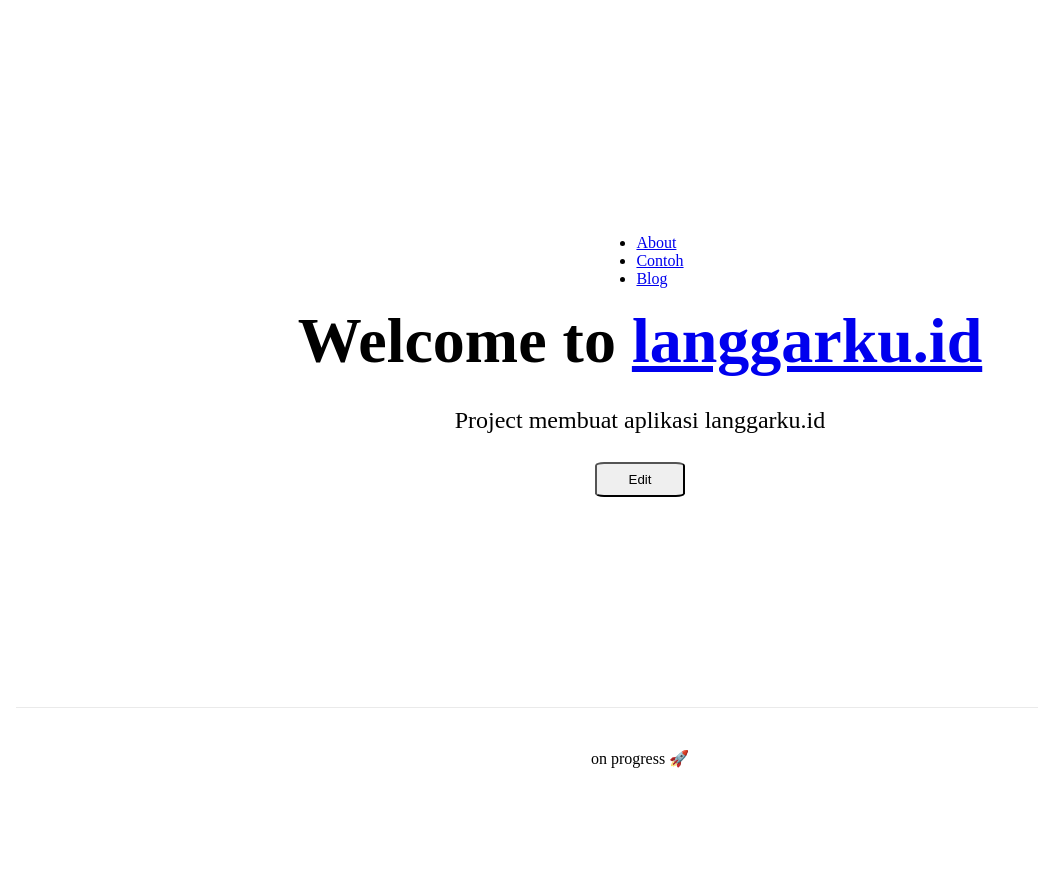
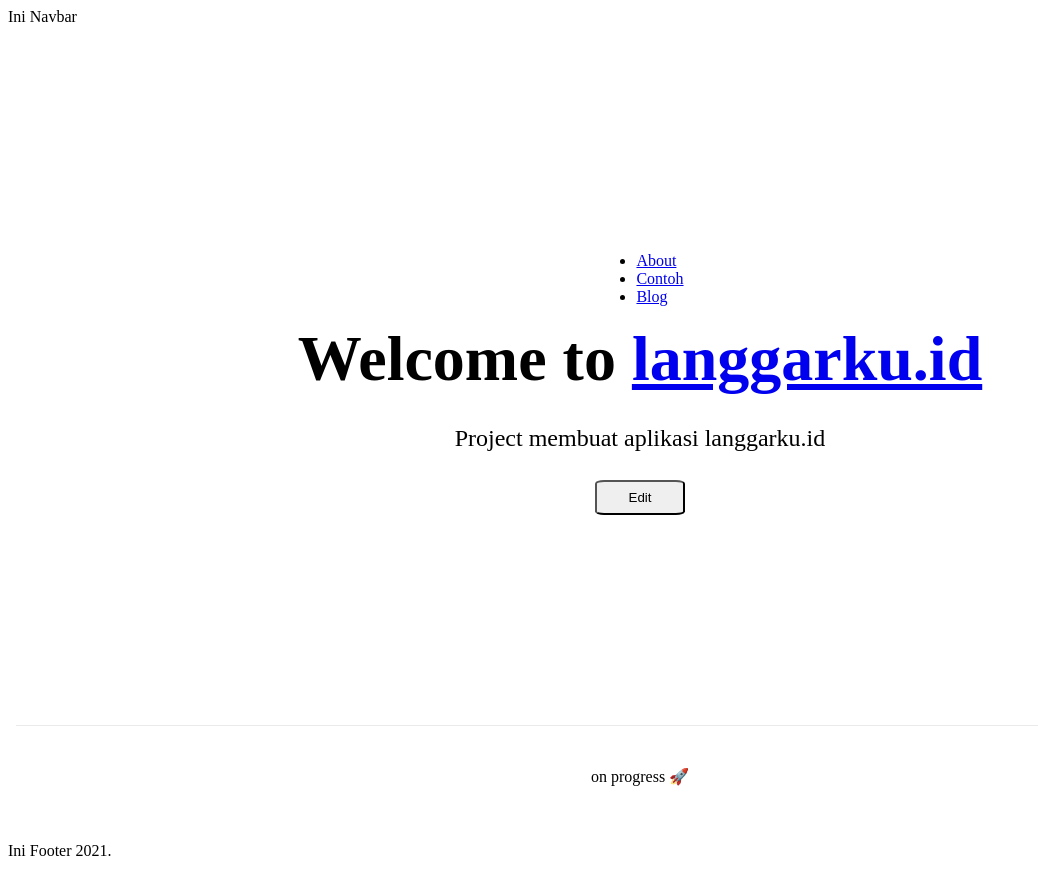
Before and after one commit to HSCorporate/web-langgarku, a Next.js app: page / in a window 1280 px wide. Shown: the whole page, without its empty margins (0-1038 px from the left). Before the commit the page ends 816 px from the top, so only its background shows below. Built offline with nearby package versions, Linux system fonts and the light colour scheme.

Commit message:
update belajar

```diff
--- /dev/null
+++ b/components/Footer.js
@@ -0,0 +1,11 @@
+import React from "react";
+
+const Footer = () => {
+  return (
+    <div>
+      <p>Ini Footer 2021.</p>
+    </div>
+  );
+};
+
+export default Footer;
--- /dev/null
+++ b/components/Layout.js
@@ -0,0 +1,15 @@
+import React from "react";
+import Navbar from "./Navbar";
+import Footer from "./Footer";
+
+const Layout = ({ children }) => {
+  return (
+    <div>
+      <Navbar />
+      <main>{children}</main>
+      <Footer />
+    </div>
+  );
+};
+
+export default Layout;
--- /dev/null
+++ b/components/Navbar.js
@@ -0,0 +1,7 @@
+import React from "react";
+
+const Navbar = () => {
+  return <div>Ini Navbar</div>;
+};
+
+export default Navbar;
--- a/pages/_app.js
+++ b/pages/_app.js
@@ -1,5 +1,11 @@
+import Layout from "../components/Layout";
+
 function MyApp({ Component, pageProps }) {
-  return <Component {...pageProps} />;
+  return (
+    <Layout>
+      <Component {...pageProps} />
+    </Layout>
+  );
 }
 
 export default MyApp;
--- a/pages/contoh/index.js
+++ /dev/null
@@ -1,3 +0,0 @@
-export default function Contoh() {
-  return <h1>Contoh</h1>;
-}
```
Also changed, not shown: pages/404.js (added, +11 -0 lines), pages/blog/[...id].js (added, +17 -0 lines), pages/blog/index.js (added, +12 -0 lines), pages/contoh/blog.js (deleted, +0 -11 lines).
